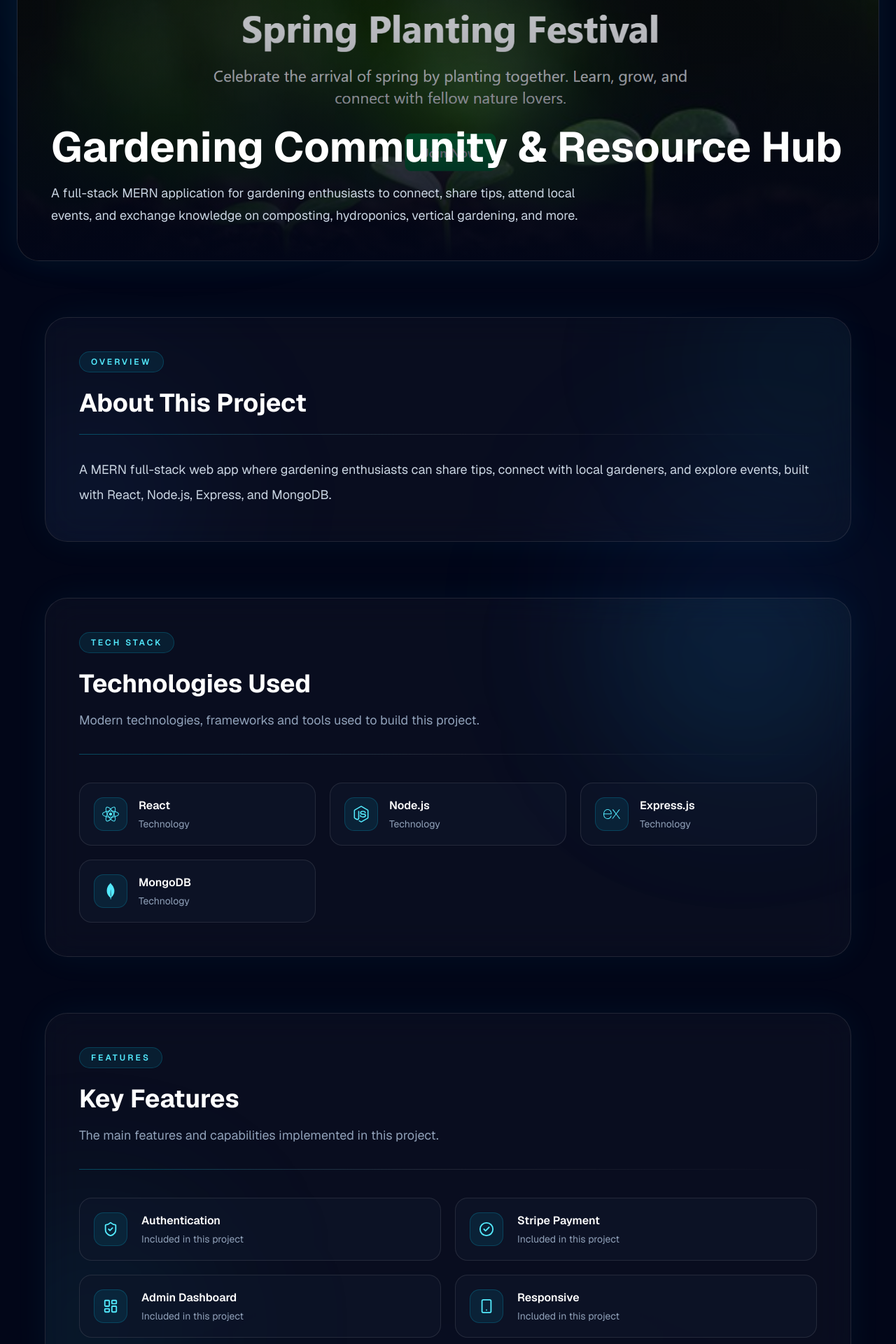
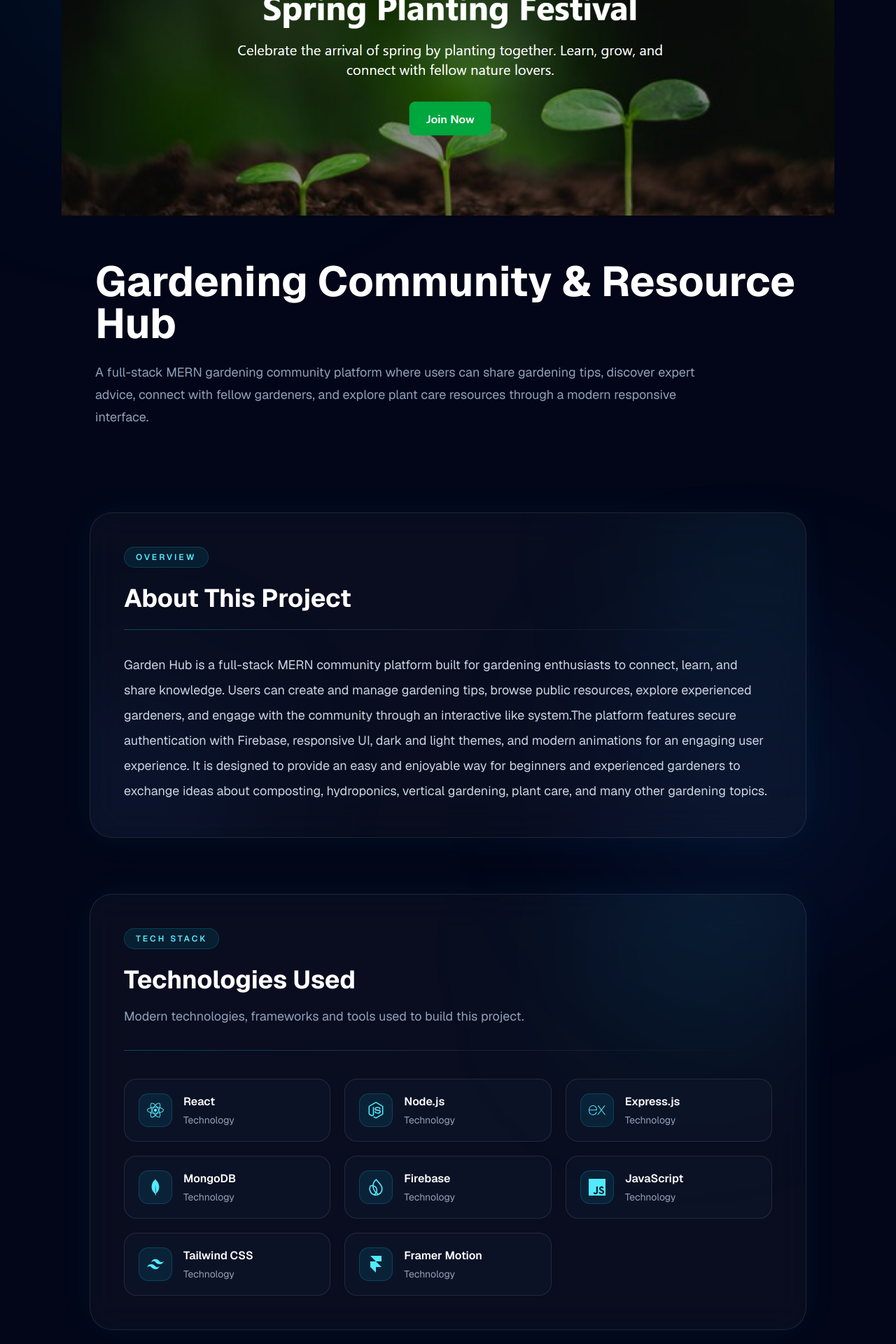
Before and after one commit to mowlyray/Portfolio, a Next.js app: page /projects/Garden-hub in a window 1280 px wide. Shown: the part 340-2260 px from the top of the page at 70% size. Built offline with nearby package versions, Linux system fonts and the light colour scheme.

Commit message:
updated project section

```diff
--- a/src/app/projects/[slug]/page.tsx
+++ b/src/app/projects/[slug]/page.tsx
@@ -69,11 +69,11 @@ export default async function ProjectDetailsPage({
         <div className="absolute bottom-0 left-1/2 h-[34rem] w-[34rem] -translate-x-1/2 rounded-full bg-sky-500/10 blur-[150px]" />
       </div>
 
-      <div className="relative mx-auto max-w-7xl px-6">
+      <div className="relative mx-auto max-w-6xl px-6">
 
         <ProjectBanner project={project} />
 
-        <div className="mx-auto mt-20 max-w-6xl space-y-20">
+        <div className="mx-auto mt-20 max-w-5xl space-y-20">
 
           <ProjectDescription project={project} />
 
--- a/src/app/projects/page.tsx
+++ b/src/app/projects/page.tsx
@@ -11,7 +11,7 @@ export default function ProjectsPage() {
   return (
     <main className="relative min-h-screen bg-slate-950">
       <section className="py-28">
-        <div className="mx-auto max-w-7xl px-6">
+        <div className="mx-auto max-w-6xl px-6">
           <ProjectSectionHeader
             title="All Projects"
             description="A collection of projects I've designed and developed while exploring modern web technologies."
--- a/src/components/projects/HomeProjects.tsx
+++ b/src/components/projects/HomeProjects.tsx
@@ -10,12 +10,12 @@ export default function HomeProjects() {
       id="projects"
       className="relative py-28"
     >
-      <div className="mx-auto max-w-7xl px-6">
+      <div className="mx-auto max-w-6xl px-6">
         <ProjectSectionHeader />
 
         <ProjectGrid
           projects={projects.slice(0, 6)}
-          showViewAllButton
+        //   showViewAllButton
         />
       </div>
     </section>
--- a/src/components/projects/ProjectBanner.tsx
+++ b/src/components/projects/ProjectBanner.tsx
@@ -26,16 +26,7 @@ export default function ProjectBanner({
       }}
       className="relative"
     >
-      <div
-        className="
-          overflow-hidden
-          rounded-[32px]
-          border
-          border-white/10
-          bg-white/[0.03]
-          shadow-[0_0_50px_rgba(34,211,238,.08)]
-        "
-      >
+
         {/* Banner */}
 
         <div className="relative aspect-[16/8]">
@@ -53,71 +44,43 @@ export default function ProjectBanner({
             "
           />
 
-          {/* Overlay */}
 
-          <div className="absolute inset-0 bg-gradient-to-t from-slate-950 via-slate-950/30 to-transparent" />
 
-          {/* Featured */}
+        </div>
 
+        <div className="px-8 py-10 md:px-12">
   {project.featured && (
-            <div
+    <span
       className="
-                absolute
-                left-6
-                top-6
+        inline-flex
+        items-center
         rounded-full
         border
-                border-cyan-400/30
-                bg-cyan-500/15
+        border-cyan-400/20
+        bg-cyan-500/10
         px-4
         py-2
         text-sm
         font-medium
         text-cyan-300
-                backdrop-blur-xl
       "
     >
       ⭐ Featured Project
-            </div>
+    </span>
   )}
 
-          {/* Bottom Content */}
-
-          <div
-            className="
-              absolute
-              bottom-0
-              left-0
-              w-full
-              p-8
-              md:p-12
-            "
-          >
-            <h1
-              className="
-                text-4xl
-                font-bold
-                text-white
-                md:text-6xl
-              "
-            >
+  <h1 className="mt-6 text-xl font-bold text-white md:text-6xl">
     {project.title}
   </h1>
 
-            <p
-              className="
-                mt-5
-                max-w-3xl
-                text-lg
-                leading-8
-                text-slate-300
-              "
-            >
+  <p className="mt-6 max-w-4xl text-lg leading-8 text-slate-400">
     {project.shortDescription}
   </p>
 </div>
-        </div>
-      </div>
+
+
+
+
     </motion.section>
   );
 }
--- a/src/components/projects/ProjectCard.tsx
+++ b/src/components/projects/ProjectCard.tsx
@@ -37,7 +37,7 @@ export default function ProjectCard({
           className="object-cover transition-transform duration-700 group-hover:scale-110"
         />
 
-        <div className="absolute inset-0 bg-gradient-to-t from-slate-950 via-slate-950/20 to-transparent" />
+
 
         {project.featured && (
           <div className="absolute left-4 top-4 rounded-full border border-cyan-400/30 bg-cyan-500/15 px-3 py-1 text-xs font-medium tracking-wide text-cyan-300 backdrop-blur">
@@ -48,7 +48,7 @@ export default function ProjectCard({
 
       {/* Content */}
       <div className="p-6">
-        <h3 className="text-2xl font-bold text-white transition-colors duration-300 group-hover:text-cyan-300">
+        <h3 className="text-2xl font-bold text-cyan-200 transition-colors duration-300 group-hover:text-cyan-300">
           {project.title}
         </h3>
 
--- a/src/components/projects/ProjectTechStack.tsx
+++ b/src/components/projects/ProjectTechStack.tsx
@@ -11,6 +11,7 @@ import {
 import {
   SiNextdotjs,
   SiTypescript,
+  SiJavascript,
   SiTailwindcss,
   SiExpress,
   SiMongodb,
@@ -18,6 +19,7 @@ import {
   SiJsonwebtokens,
   SiStripe,
   SiFramer,
+  SiFirebase,
 } from "react-icons/si";
 
 interface ProjectTechStackProps {
@@ -40,6 +42,8 @@ export default function ProjectTechStack({
   "Socket.io": SiSocketdotio,
   Stripe: SiStripe,
   "Framer Motion": SiFramer,
+  "JavaScript": SiJavascript,
+  "Firebase": SiFirebase,
 } as const;
 
 
--- a/src/components/projects/project-data.ts
+++ b/src/components/projects/project-data.ts
@@ -13,34 +13,39 @@ export const projects: Project[] = [
       "A full-stack Matrimony Web Application built using the MERN Stack (MongoDB, Express, React, Node.js).This platform helps users find suitable life partners through biodata browsing, premium features, contact requests, and success stories.",
 
     fullDescription:
-      "Matrimony Hub is a full-stack MERN application featuring secure email & Google authentication, user and admin dashboards, and premium membership functionality.Users can create and explore biodatas, request contact details, and share success stories.The platform includes Stripe payment integration, role-based access control, and a powerful admin panel for managing the system.",
+      "Matrimony Hub is a full-stack MERN web application designed to simplify the process of finding suitable life partners. Users can create and manage biodata, browse member profiles with advanced filtering, save favorite profiles, request contact information, and share successful marriage stories.The platform features secure Firebase authentication, JWT-based authorization, Stripe payment integration, role-based dashboards for users and administrators, premium membership management, responsive design, and interactive data visualization. Built with modern web technologies, the application delivers a secure, scalable, and user-friendly matchmaking experience.",
 
     image: "/projects/matrimony-hub.png",
 
     banner: "/projects/matrimony-hub.png",
 
     technologies: [
-      { name: "Next.js" },
-      { name: "TypeScript" },
+  { name: "React" },
+  { name: "JavaScript" },
   { name: "Tailwind CSS" },
   { name: "Node.js" },
   { name: "Express.js" },
   { name: "MongoDB" },
+  { name: "Firebase" },
   { name: "JWT" },
+  { name: "Stripe" },
+  { name: "Framer Motion" },
 ],
 
     features: [
-      "Authentication",
-      "Role Based Dashboard",
-      "AI Integration",
+  "Firebase Authentication",
+  "JWT Protected Routes",
+  "Role-Based Dashboard",
+  "Premium Biodata System",
+  "Stripe Payment Integration",
+  "Advanced Search & Filtering",
+  "Favorite Biodata Management",
   "Responsive Design",
-      "Protected Routes",
-      "REST API",
 ],
 
-    github: "#",
+    github: "https://github.com/mowlyray/MatrimonyHub-client-side",
 
-    liveDemo: "#",
+    liveDemo: "https://splendorous-marigold-66d547.netlify.app/",
 
     featured: true,
   },
@@ -56,29 +61,36 @@ export const projects: Project[] = [
       "Welcome to ServiceHub, a full-stack Service Review platform where users can add, manage, and review different services",
 
     fullDescription:
-      "ServiceHub is a full-stack Service Review Platform built with MERN stack, enabling users to add, review, and manage services securely. It features authentication, CRUD operations, real-time review management, and an intuitive responsive design for desktop and mobile.",
+      "ServiceHub is a full-stack MERN application designed to help users discover, review, and manage various services in one place. Users can create their own service listings, browse services shared by others, and share their experiences through ratings and detailed reviews.The platform includes secure authentication with Firebase, complete CRUD functionality, responsive design, advanced search and filtering, and smooth animations powered by Framer Motion. ServiceHub provides an intuitive user experience while demonstrating modern full-stack development practices and secure REST API integration.",
 
     image: "/projects/service-hub.png",
 
-    banner: "/projects/garden-hub.png",
+    banner: "/projects/service-hub.png",
 
   technologies: [
   { name: "React" },
+  { name: "JavaScript" },
+  { name: "Tailwind CSS" },
   { name: "Node.js" },
   { name: "Express.js" },
   { name: "MongoDB" },
+  { name: "Firebase" },
+  { name: "JWT" },
+  { name: "Framer Motion" },
 ],
 
     features: [
-      "Authentication",
-      "Dashboard",
-      "Job Apply",
-      "Admin Panel",
+  "Firebase Authentication",
+  "Service CRUD Operations",
+  "Review System",
+  "Advanced Search & Filtering",
+  "Responsive Design",
+  "Framer Motion Animations",
 ],
 
-    github: "#",
+    github: "https://github.com/mowlyray/ServiceHub-client-side",
 
-    liveDemo: "#",
+    liveDemo: "https://genuine-souffle-3aebc0.netlify.app/",
   },
 
   {
@@ -89,10 +101,10 @@ export const projects: Project[] = [
     title: "Gardening Community & Resource Hub",
 
     shortDescription:
-      "A full-stack MERN application for gardening enthusiasts to connect, share tips, attend local events, and exchange knowledge on composting, hydroponics, vertical gardening, and more.",
+      "A full-stack MERN gardening community platform where users can share gardening tips, discover expert advice, connect with fellow gardeners, and explore plant care resources through a modern responsive interface.",
 
     fullDescription:
-      "A MERN full-stack web app where gardening enthusiasts can share tips, connect with local gardeners, and explore events, built with React, Node.js, Express, and MongoDB.",
+      "Garden Hub is a full-stack MERN community platform built for gardening enthusiasts to connect, learn, and share knowledge. Users can create and manage gardening tips, browse public resources, explore experienced gardeners, and engage with the community through an interactive like system.The platform features secure authentication with Firebase, responsive UI, dark and light themes, and modern animations for an engaging user experience. It is designed to provide an easy and enjoyable way for beginners and experienced gardeners to exchange ideas about composting, hydroponics, vertical gardening, plant care, and many other gardening topics.",
 
     image: "/projects/garden-hub.png",
 
@@ -103,18 +115,28 @@ export const projects: Project[] = [
   { name: "Node.js" },
   { name: "Express.js" },
   { name: "MongoDB" },
+  { name: "Firebase" },
+  { name: "JavaScript" },
+  { name: "Tailwind CSS" },
+  { name: "Framer Motion" },
+
 ],
 
     features: [
-      "Authentication",
-      "Stripe Payment",
-      "Admin Dashboard",
-      "Responsive",
+
+  "Firebase Authentication",
+  "Google Sign In",
+  "CRUD Garden Tips",
+  "Like System",
+  "Featured Gardeners",
+  "Dark & Light Theme",
+  "Responsive Design",
+
     ],
 
-    github: "#",
+    github: "https://github.com/mowlyray/Gardenhub-client-side",
 
-    liveDemo: "#",
+    liveDemo: "https://moonlit-douhua-82fc71.netlify.app/",
   },
 
 //   {
```
Lines whose indentation alone changed are shown as unchanged.
